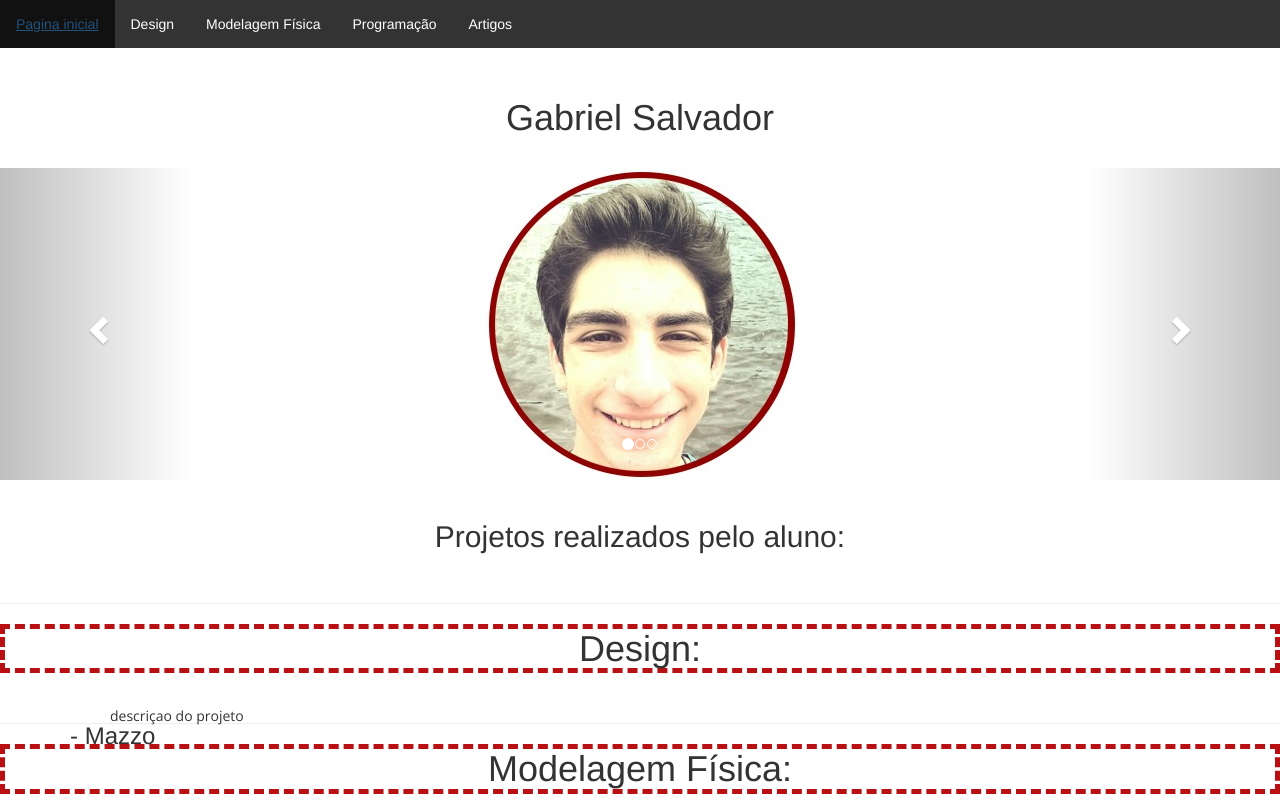
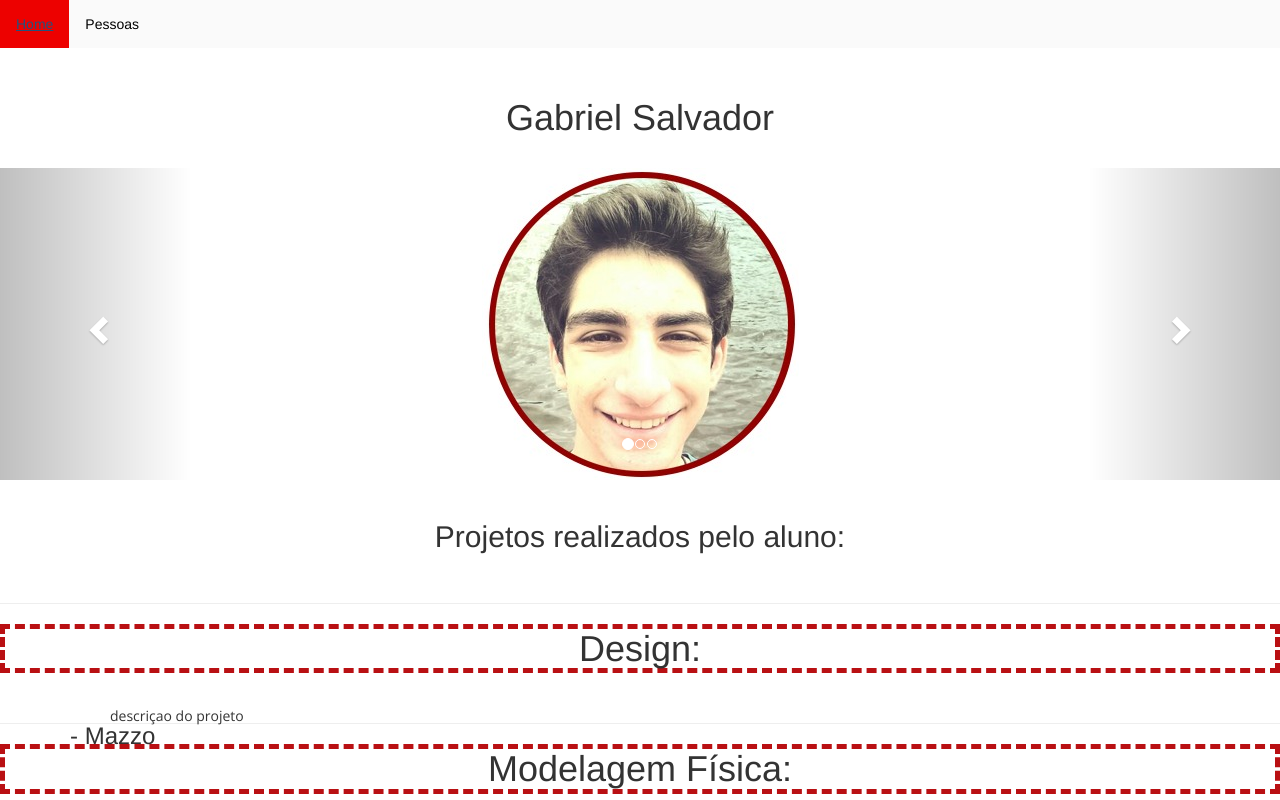
Before and after one commit to betofr1/co-design, a plain HTML site: page Projeto 1/salvador.html in a window 1280 px wide. Shown: the top 800 px of the page. Drawn offline with nearby package versions, Linux system fonts and the light colour scheme.

Commit message:
mudando barra de navegacao

```diff
--- a/Projeto 1/salvador.html
+++ b/Projeto 1/salvador.html
@@ -4,10 +4,7 @@
 	<head>
 		<title>Portifólio</title>
 		<meta charset = 'utf-8'/>
-		<link rel="stylesheet"
-		  type="text/css"
-		  href="bootstrap.css"
-	      />
+		<link href="bootstrap.css" rel="stylesheet" type="text/css">
 
 	      <link href="https://fonts.googleapis.com/css?family=Open+Sans" rel="stylesheet">
 
@@ -26,35 +23,17 @@
 	<body>
 
 		<ul>
-			<li><a href="index.html">
-			Pagina inicial
-			 </a> </li>
+				<li><a href="index.html">
+				Home
+				 </a> </li>
 
-			&nbsp;
+				&nbsp;
 
-			<li><a href="design.html">
-			Design
-			 </a></li>
+				<li><a href="beto.html">
+				Pessoas
+				 </a></li>
 
-			&nbsp;
-
-			 <li><a href="modelagem_fisica.html">
-			Modelagem Física
-			 </a></li>
-
-			 &nbsp;
-
-			 <li><a href="programacao.html">
-			Programação
-			 </a> </li>
-
-			&nbsp;
-
-			 <li><a href="artigos.html">
-			Artigos
-			 </a> </li>
-
-			</ul>
+		</ul>
 
 			&nbsp;
 			<center><h1>Gabriel Salvador</h1></center>
--- a/Projeto 1/styles.css
+++ b/Projeto 1/styles.css
@@ -93,7 +93,7 @@ ul {
     margin: 0;
     padding: 0;
     overflow: hidden;
-    background-color: #333;
+    background-color: #FAFAFA;
 }
 
 li {
@@ -102,14 +102,16 @@ li {
 
 li a {
     display: block;
-    color: white;
+    color: black;
     text-align: center;
     padding: 14px 16px;
     text-decoration: none;
 }
 
 li a:hover:not(.active) {
-    background-color: #111;
+    background-color: #ED0100;
+
+    background-opacity: 0.5;
 }
 
 .active {
```
Also changed, not shown: Projeto 1/beto.html (+4 -21 lines), Projeto 1/index.html (+4 -28 lines), Projeto 1/vitturi.html (+8 -26 lines).
